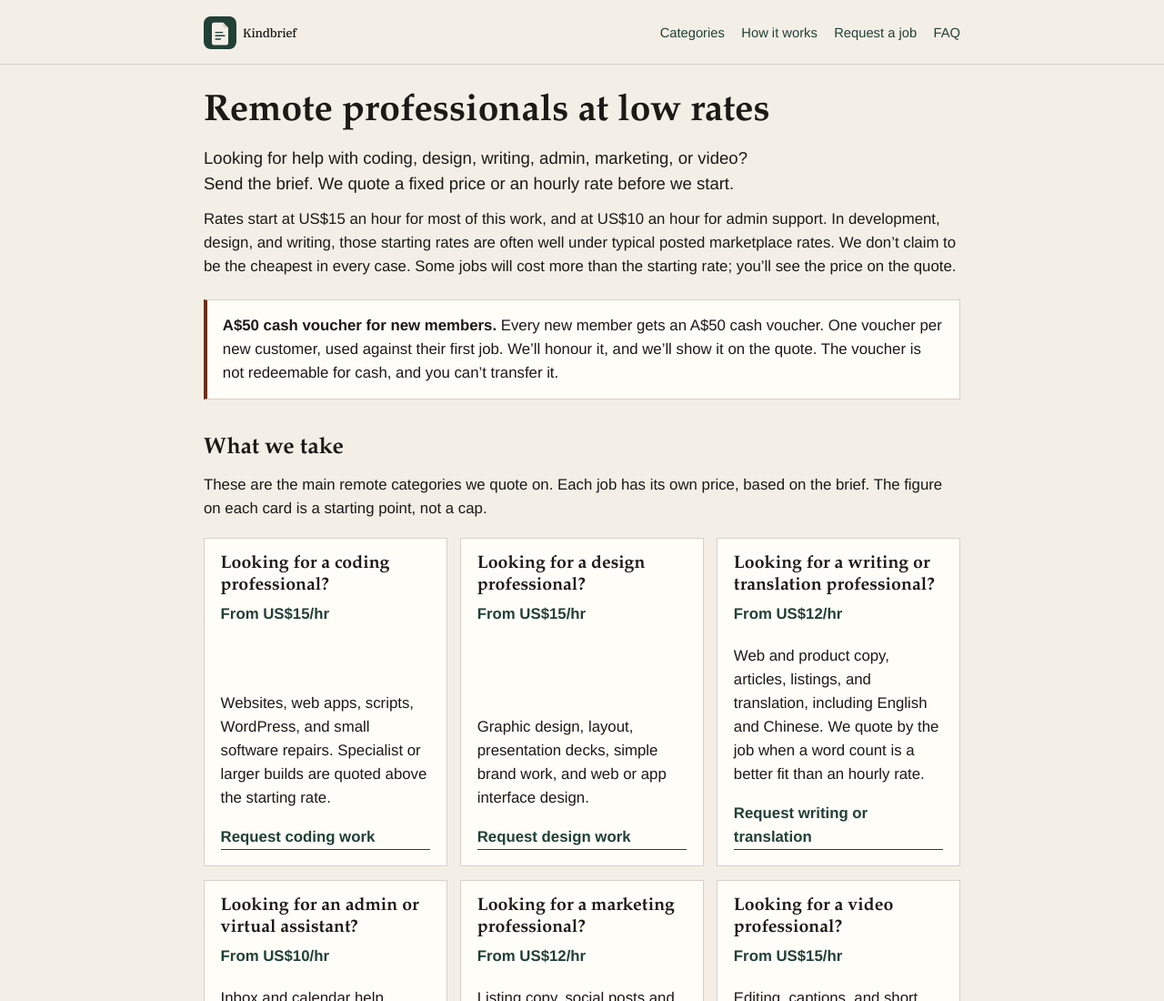
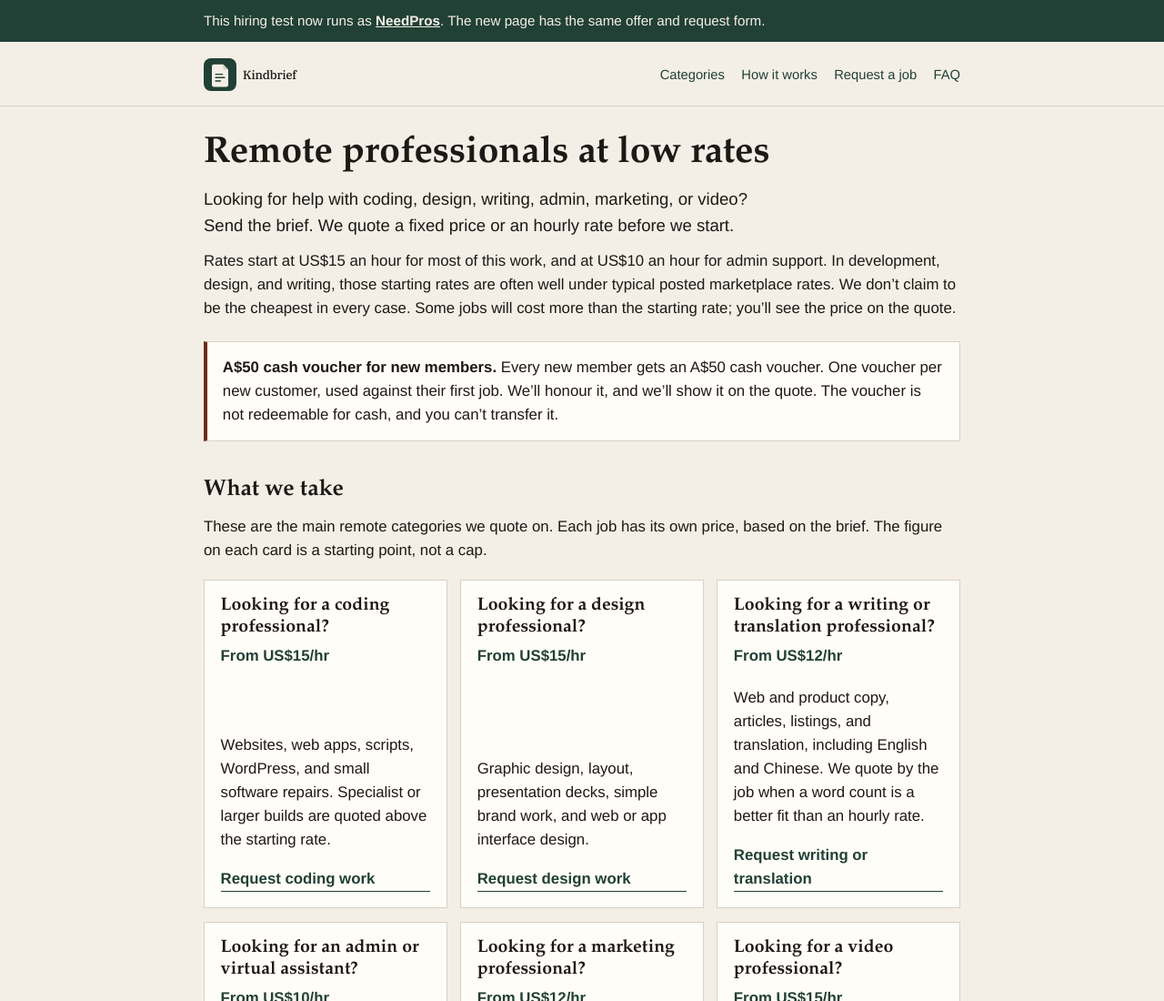
Before and after one commit to todanley/kindbrief, a plain HTML site: page index.html in a window 1280 px wide. Shown: the top 1100 px of the page at 91% size. Drawn offline with Linux system fonts and the light colour scheme.

Commit message:
Add a notice pointing visitors to the NeedPros test page.

```diff
--- a/index.html
+++ b/index.html
@@ -127,6 +127,8 @@
     button[type="submit"]:focus { outline: 2px solid var(--focus); outline-offset: 2px; }
     footer { padding: 2rem 0 2.6rem; border-top: 1px solid var(--line); margin-top: 1rem; }
     footer p { margin: 0.4rem 0; }
+    .move-note { background: #214036; color: #f4efe6; font-size: 0.95rem; padding: 0.7rem 0; }
+    .move-note a { color: #f4efe6; font-weight: 600; }
     @media (max-width: 40rem) {
       nav a { margin: 0 0.7rem 0 0; }
       .logo img { height: 32px; }
@@ -134,6 +136,9 @@
   </style>
 </head>
 <body>
+  <div class="move-note">
+    <div class="wrap">This hiring test now runs as <a href="https://todanley.github.io/needpros/">NeedPros</a>. The new page has the same offer and request form.</div>
+  </div>
   <header>
     <div class="wrap brand-row">
       <a class="logo" href="#top" aria-label="Kindbrief home">
```
